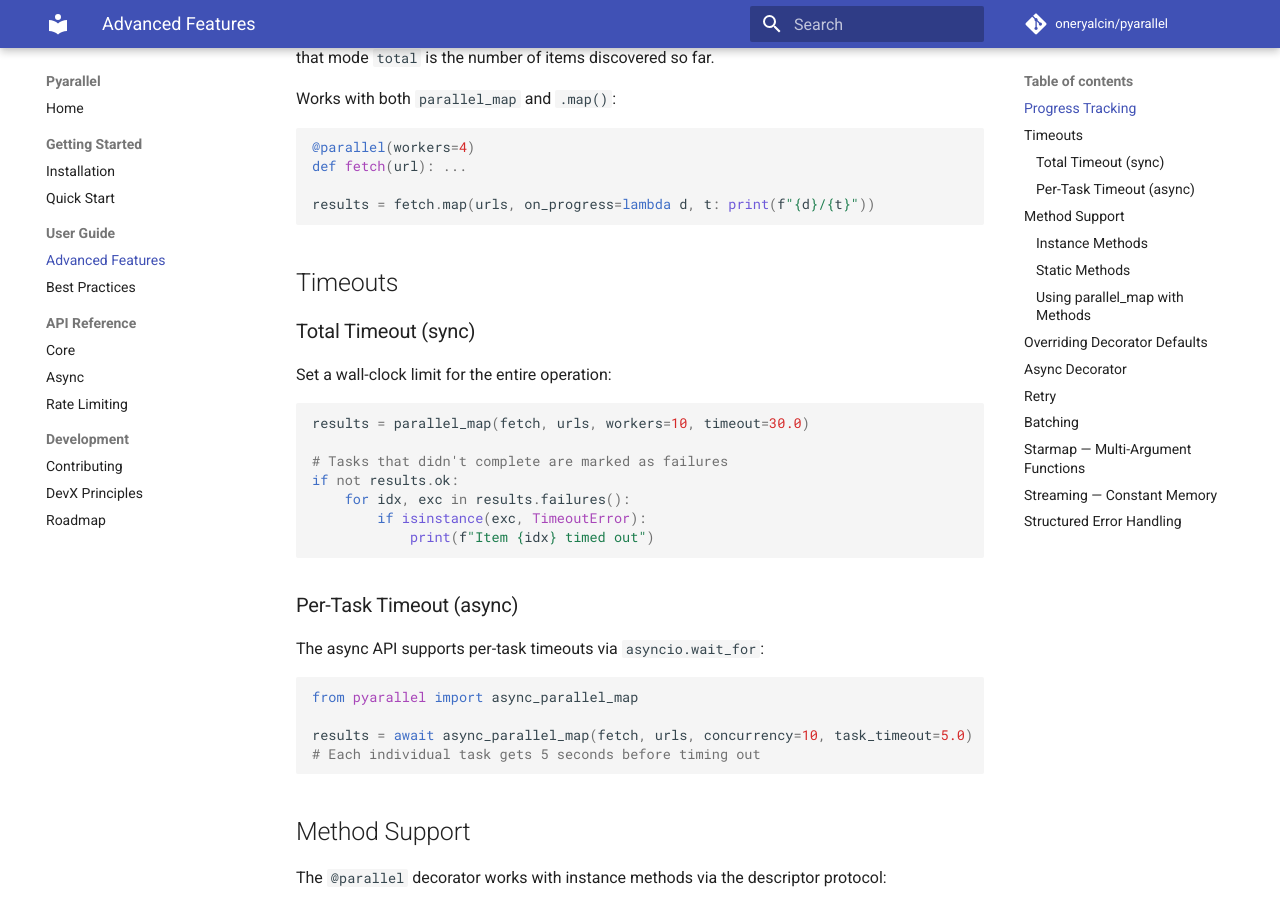
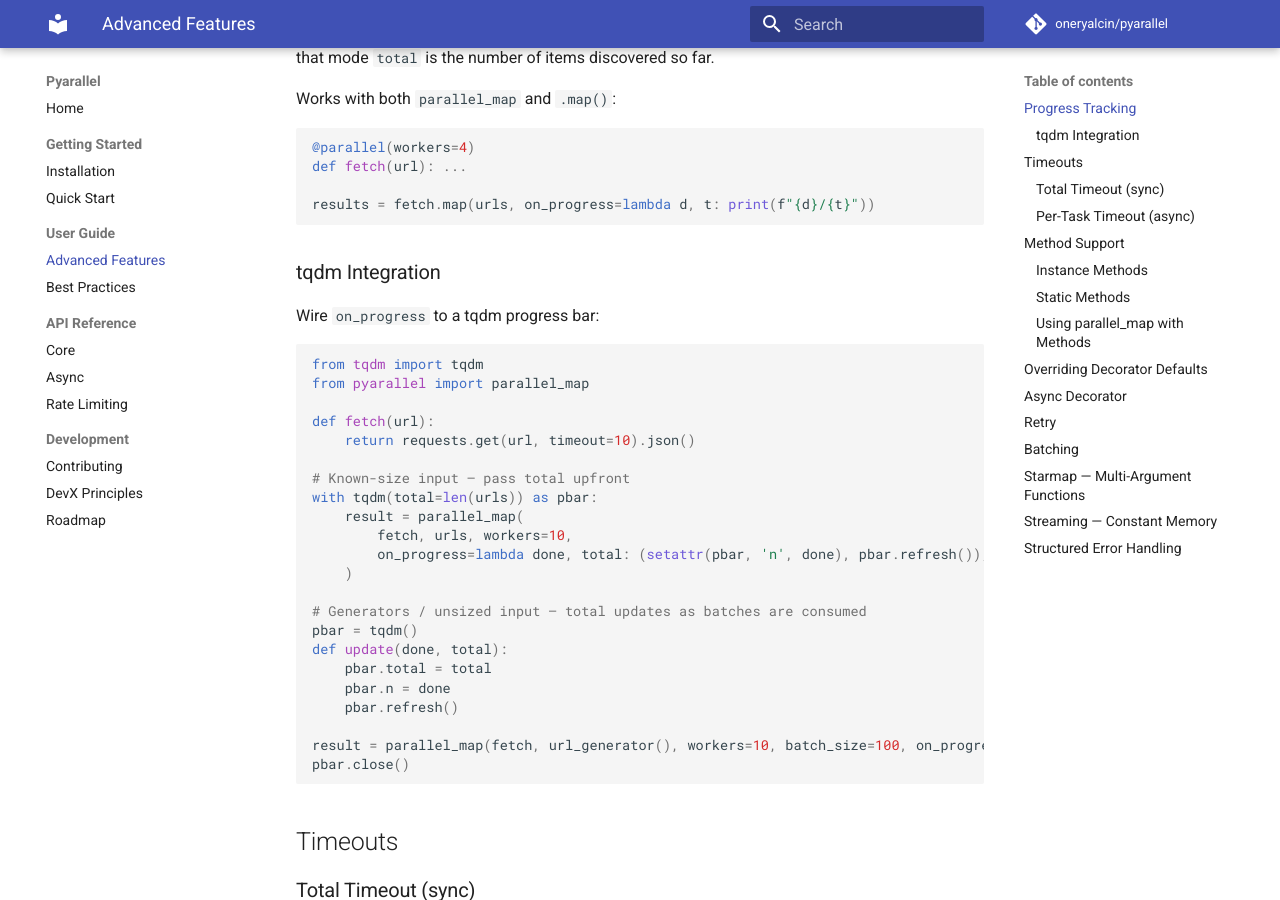
Before and after one commit to oneryalcin/pyarallel, an MkDocs documentation site: the page built from docs/user-guide/advanced-features.md, in a window 1280 px wide and 900 px high, scrolled down 430 px. Built offline with MkDocs 1.6.1 and Material for MkDocs 9.7.7, drawn with Linux system fonts in a browser that asks for light colours; comment, search, counter and statistics services are not loaded.

Commit message:
Add tqdm progress bar integration example

````diff
--- a/docs/user-guide/advanced-features.md
+++ b/docs/user-guide/advanced-features.md
@@ -25,6 +25,35 @@ Works with both `parallel_map` and `.map()`:
 def fetch(url): ...
 
 results = fetch.map(urls, on_progress=lambda d, t: print(f"{d}/{t}"))
+```
+
+### tqdm Integration
+
+Wire `on_progress` to a tqdm progress bar:
+
+```python
+from tqdm import tqdm
+from pyarallel import parallel_map
+
+def fetch(url):
+    return requests.get(url, timeout=10).json()
+
+# Known-size input — pass total upfront
+with tqdm(total=len(urls)) as pbar:
+    result = parallel_map(
+        fetch, urls, workers=10,
+        on_progress=lambda done, total: (setattr(pbar, 'n', done), pbar.refresh()),
+    )
+
+# Generators / unsized input — total updates as batches are consumed
+pbar = tqdm()
+def update(done, total):
+    pbar.total = total
+    pbar.n = done
+    pbar.refresh()
+
+result = parallel_map(fetch, url_generator(), workers=10, batch_size=100, on_progress=update)
+pbar.close()
 ```
 
 ## Timeouts
````
